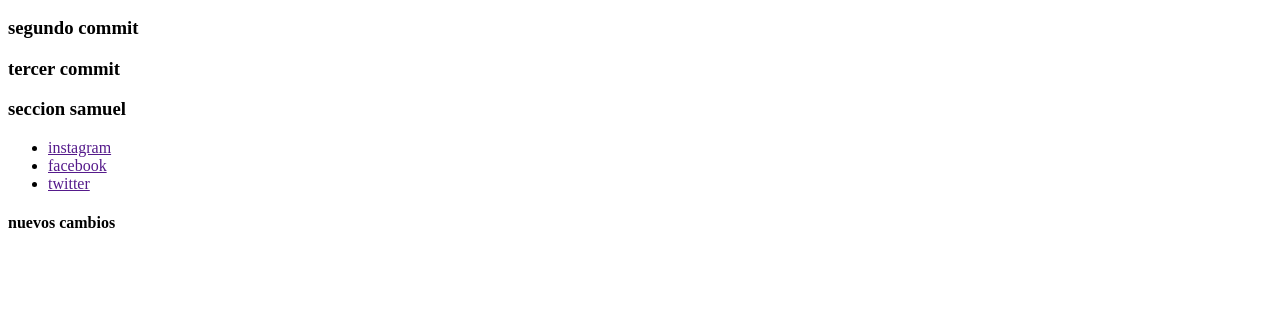
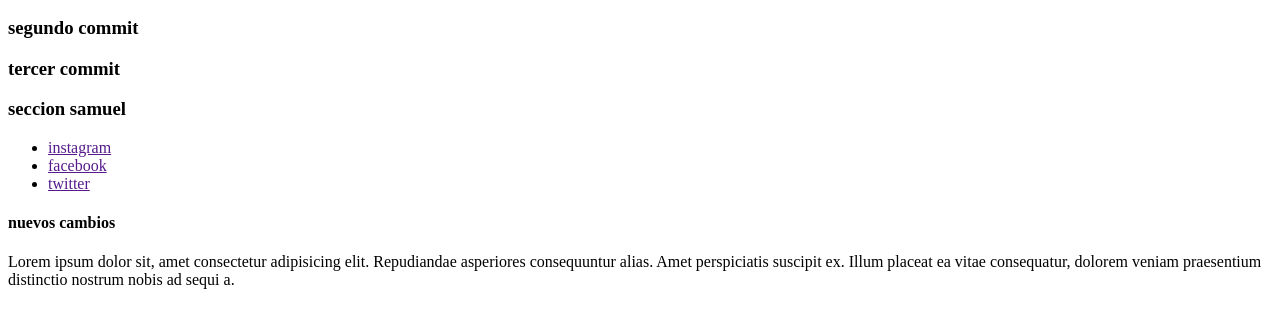
Before and after one commit to FlorenciaBravo16/martes-temprano, a plain HTML site: page index.html in a window 1280 px wide. Shown: the part 110-438 px from the top of the page. Drawn offline with Linux system fonts and the light colour scheme.

Commit message:
cambios para github

```diff
--- a/index.html
+++ b/index.html
@@ -23,5 +23,9 @@
 
     <h4>nuevos cambios</h4>
 
+    <section>
+        <p>Lorem ipsum dolor sit, amet consectetur adipisicing elit. Repudiandae asperiores consequuntur alias. Amet perspiciatis suscipit ex. Illum placeat ea vitae consequatur, dolorem veniam praesentium distinctio nostrum nobis ad sequi a.</p>
+    </section>
+
 </body>
 </html>
```
